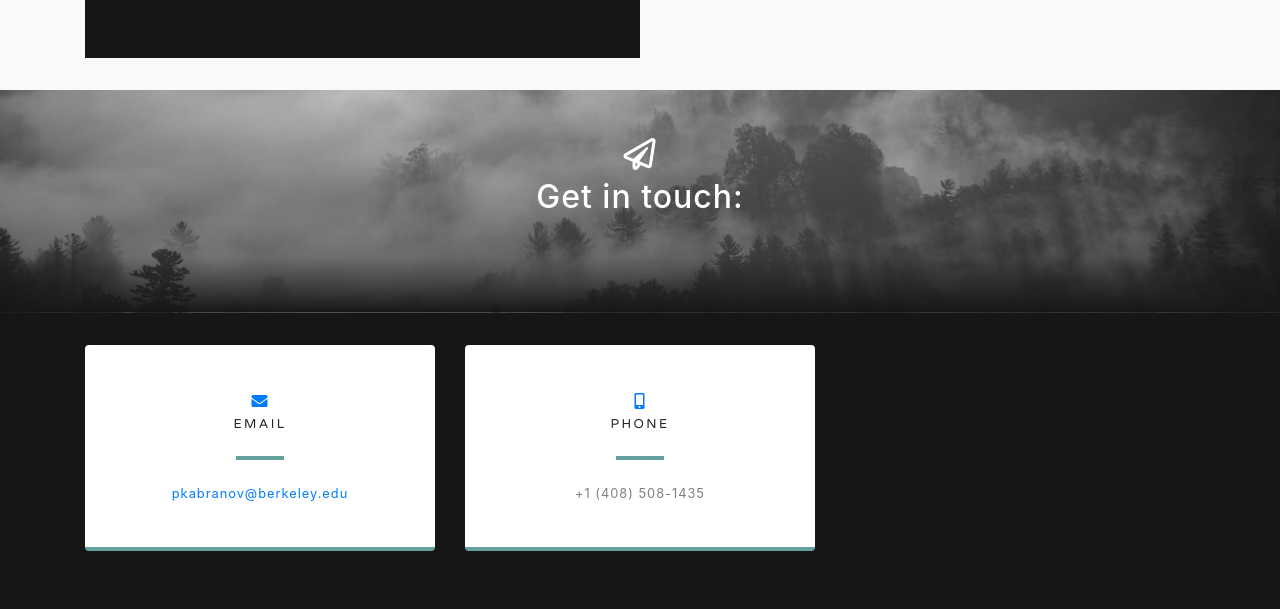
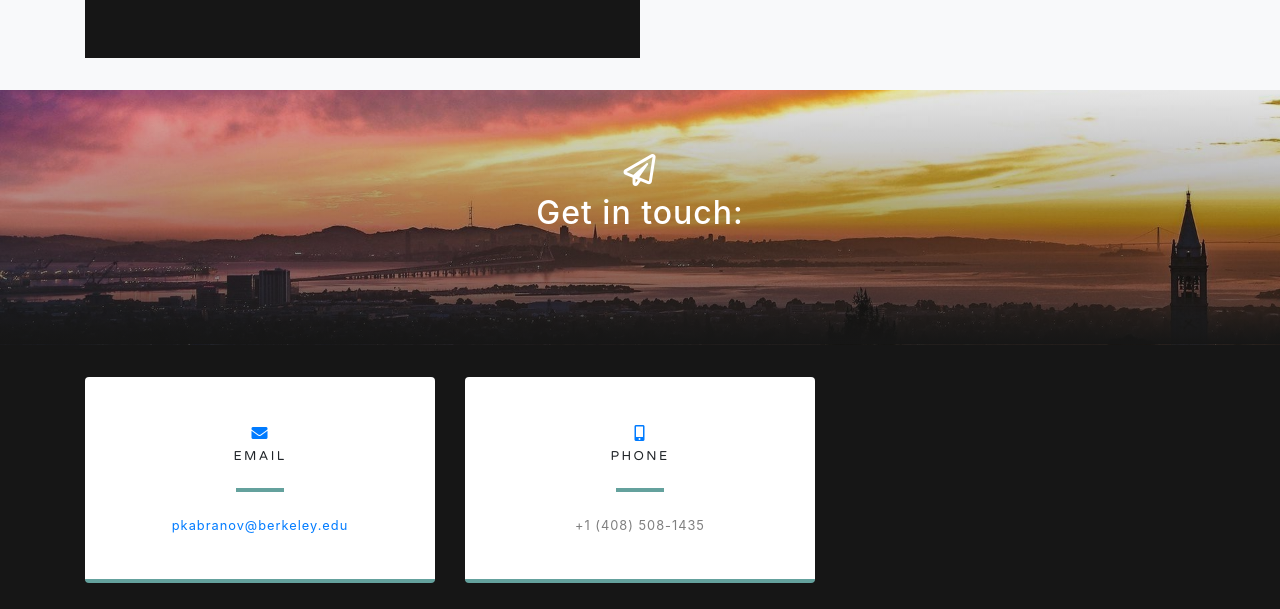
Before and after one commit to pkabranov/pkabranov.me, a website with bundled scripts: page index.html in a window 1280 px wide. Shown: the part 2396-3005 px from the top of the page. Built offline with nearby package versions, Linux system fonts and the light colour scheme.

Commit message:
Cleaned images

```diff
--- a/css/grayscale.css
+++ b/css/grayscale.css
@@ -202,8 +202,8 @@
 }
 
 .signup-section {
-  padding: 3rem 0;
-  background: linear-gradient(to bottom, rgba(22, 22, 22, 0.1) 0%, rgba(22, 22, 22, 0.5) 75%, #161616 100%), url("../img/bg-signup.jpg");
+  padding: 4rem 0;
+  background: linear-gradient(to bottom, rgba(22, 22, 22, 0.1) 0%, rgba(22, 22, 22, 0.5) 75%, #161616 100%), url("../img/cal_wallpaper.jpg");
   background-position: center;
   background-repeat: no-repeat;
   background-attachment: scroll;
```
Also changed, not shown: favicon.ico, img/bg-masthead.jpg (deleted), img/bg-signup.jpg (deleted), img/cal_wallpaper.jpg (added), img/favicon.jpg (added), img/isef-cropped.jpeg (deleted), img/twhya.jpg (deleted), pk_favicon.png (added).
